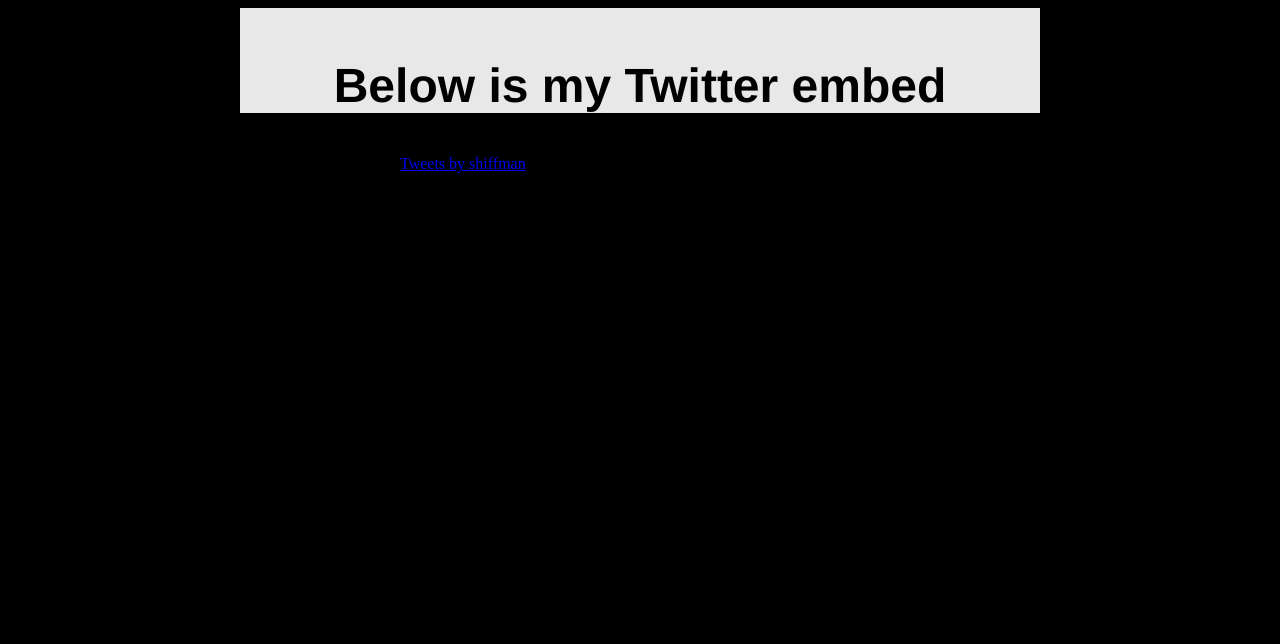
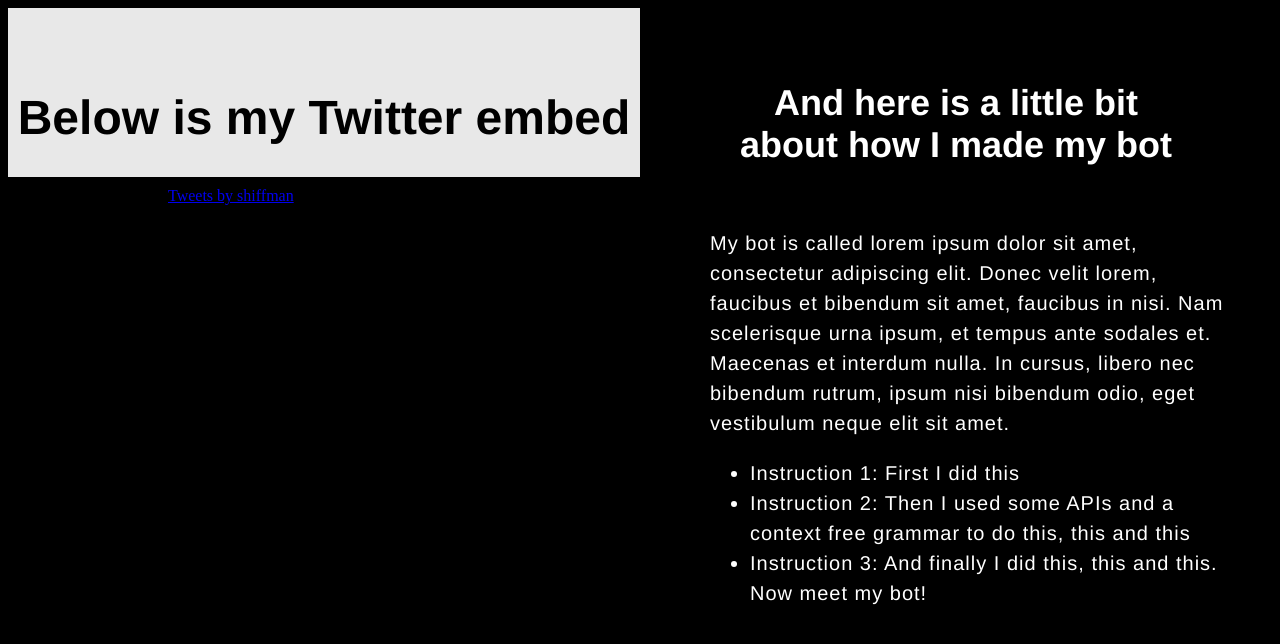
Before and after one commit to ondinafrate/Twitter-Embed, a plain HTML site: page index.html in a window 1280 px wide. Drawn offline with Linux system fonts and the light colour scheme.

Commit message:
creating instruction panel

```diff
--- a/index.html
+++ b/index.html
@@ -11,7 +11,7 @@
 </head>
 
 <body>
-  <div id="container">
+  <div id="container1">
     <h1>Below is my Twitter embed</h1>
     <a class="twitter-timeline"
        data-show-replies="true"
@@ -20,5 +20,14 @@
        data-chrome="transparent"
        href="https://twitter.com/shiffman">Tweets by shiffman</a>
   </div>
+  <div id="container2">
+    <h1 id="about">And here is a little bit<br/> about how I made my bot</h1><br/>
+    <p>My bot is called lorem ipsum dolor sit amet, consectetur adipiscing elit. Donec velit lorem, faucibus et bibendum sit amet, faucibus in nisi. Nam scelerisque urna ipsum, et tempus ante sodales et. Maecenas et interdum nulla. In cursus, libero nec bibendum rutrum, ipsum nisi bibendum odio, eget vestibulum neque elit sit amet.</p>
+    <ul id="instructions">
+        <li>Instruction 1: First I did this</li>
+        <li>Instruction 2: Then I used some APIs and a context free grammar to do this, this and this</li>
+        <li>Instruction 3: And finally I did this, this and this. Now meet my bot!</li>
+    </ul>
+  </div>
 
 </body>
--- a/stylesheet.css
+++ b/stylesheet.css
@@ -9,13 +9,13 @@
   padding-top: 50px;
 }
 
-#container {
-/* margin: 0 auto;
- width:800px;*/
+#container1 {
  background:#e8e8e8;
- margin: auto;
- width: 800px;
-/* border: 3px solid green;*/
+ width:50%;
+ float:left;
+ /* margin: auto;*/ /*use this for centering*/
+ /* width: 800px;*/
+ /* border: 3px solid green;*/
 }
 
 .twitter-timeline {
@@ -24,3 +24,24 @@
   position: absolute;
   padding: 10px;
 }
+
+#container2 {
+  width:50%;
+  color:white;
+  display:inline-block;
+  float:right;
+  height:100%;
+}
+
+#about {
+  font-size:36px;
+}
+
+p, #instructions {
+  font-family: Helvetica;
+  font-size:20px;
+  line-height:1.5;
+  margin-left:70px;
+  margin-right: 35px;
+  letter-spacing:1px;
+}
```
